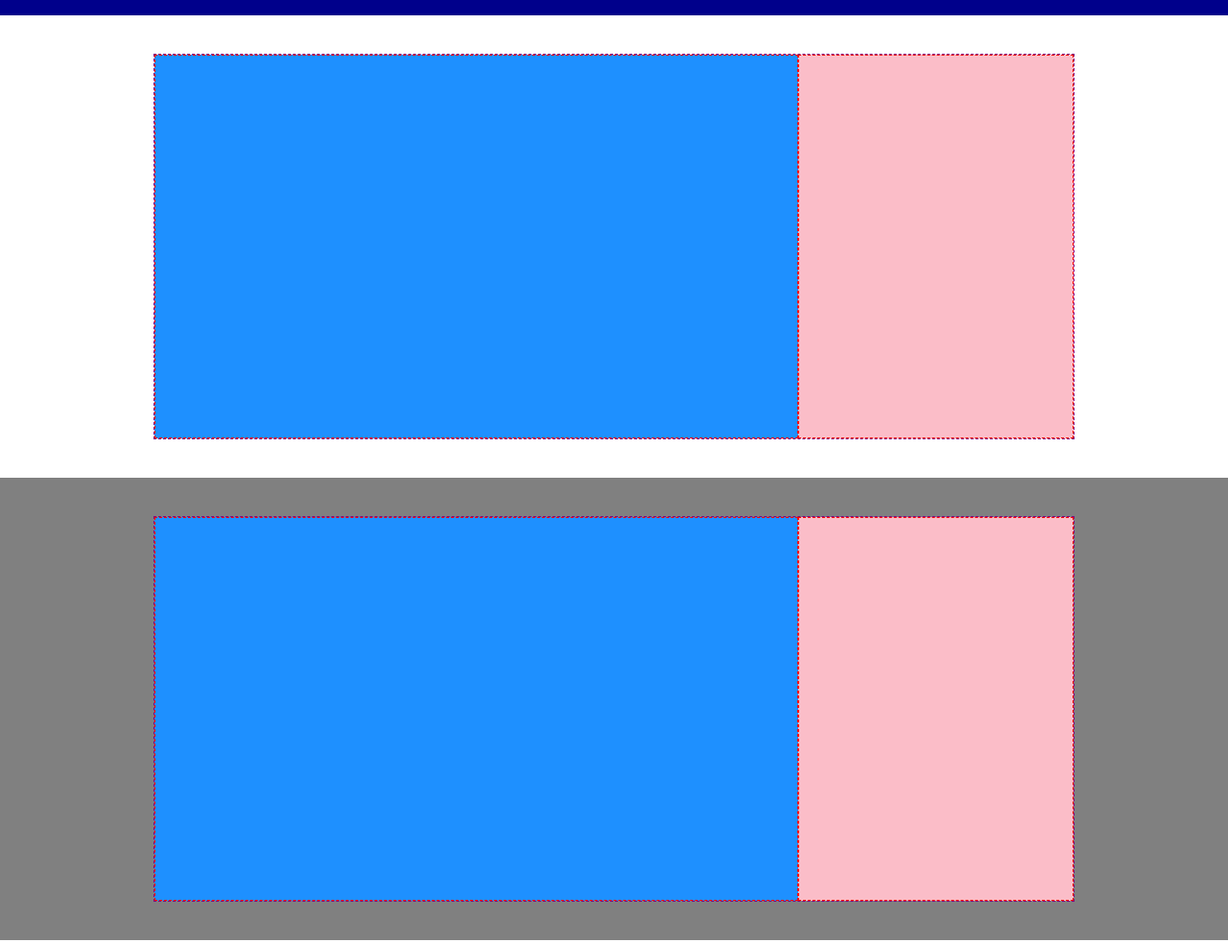
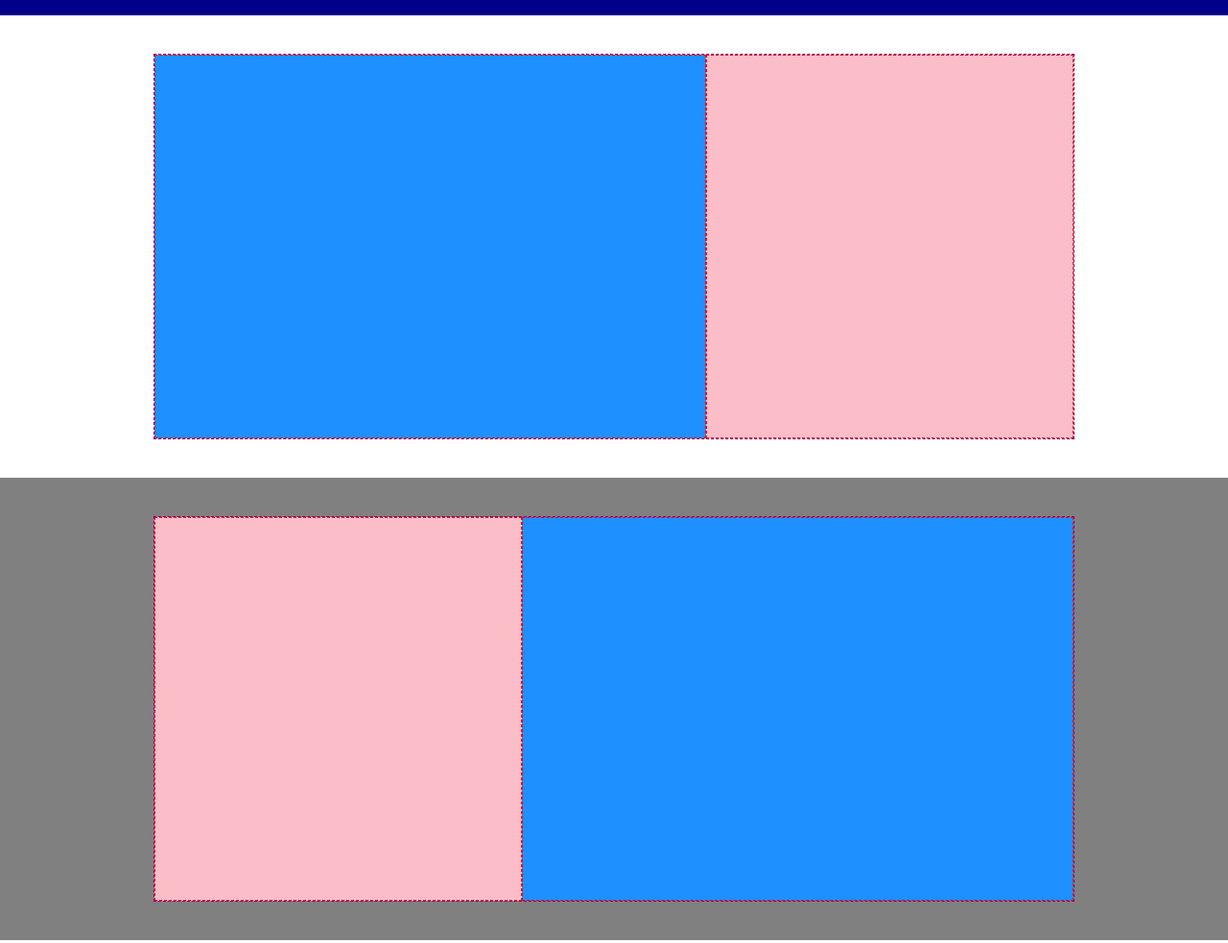
Before and after one commit to antoniostassi/htmlcss-struttura-discord, a plain HTML site: page index.html in a window 1280 px wide. Shown: the part 664-1647 px from the top of the page at 96% size. Drawn offline with Linux system fonts and the light colour scheme.

Commit message:
column sections

```diff
--- a/css/style.css
+++ b/css/style.css
@@ -21,16 +21,22 @@ html{
     width:25%;
 }
 
+.perc40{
+    width:40%;
+}
+
 .perc50{
     width:50%;
 }
 
-.perc70{
-    width:70%;
+.perc60{
+    width:60%;
 }
 
-.perc30{
-    width:30%;
+
+
+.row-reverse-property {
+    flex-direction:row-reverse;
 }
 
 /* Header */
@@ -98,11 +104,11 @@ main > section > div.flex-property {
     border:2px dashed black;
 }
 
-.debug > main > section > div.flex-property > .perc70{
+.debug > main > section > div.flex-property > .perc60{
     background-color: #1E90FF;
     border: 1px dashed red;
 }
-.debug > main > section > div.flex-property > .perc30{
+.debug > main > section > div.flex-property > .perc40{
     background-color: #FBBDC8;
     border: 1px dashed red;
     min-height:400px;
--- a/index.html
+++ b/index.html
@@ -25,14 +25,20 @@
             </section>
             <section>
                 <div class="flex-property">
-                    <div class="perc70"></div>
-                    <div class="perc30"></div>
+                    <div class="perc60"></div>
+                    <div class="perc40"></div>
+                </div>
+            </section>
+            <section>
+                <div class="flex-property row-reverse-property">
+                    <div class="perc60"></div>
+                    <div class="perc40"></div>
                 </div>
             </section>
             <section>
                 <div class="flex-property">
-                    <div class="perc70"></div>
-                    <div class="perc30"></div>
+                    <div class="perc60"></div>
+                    <div class="perc40"></div>
                 </div>
             </section>
         </main>
```
